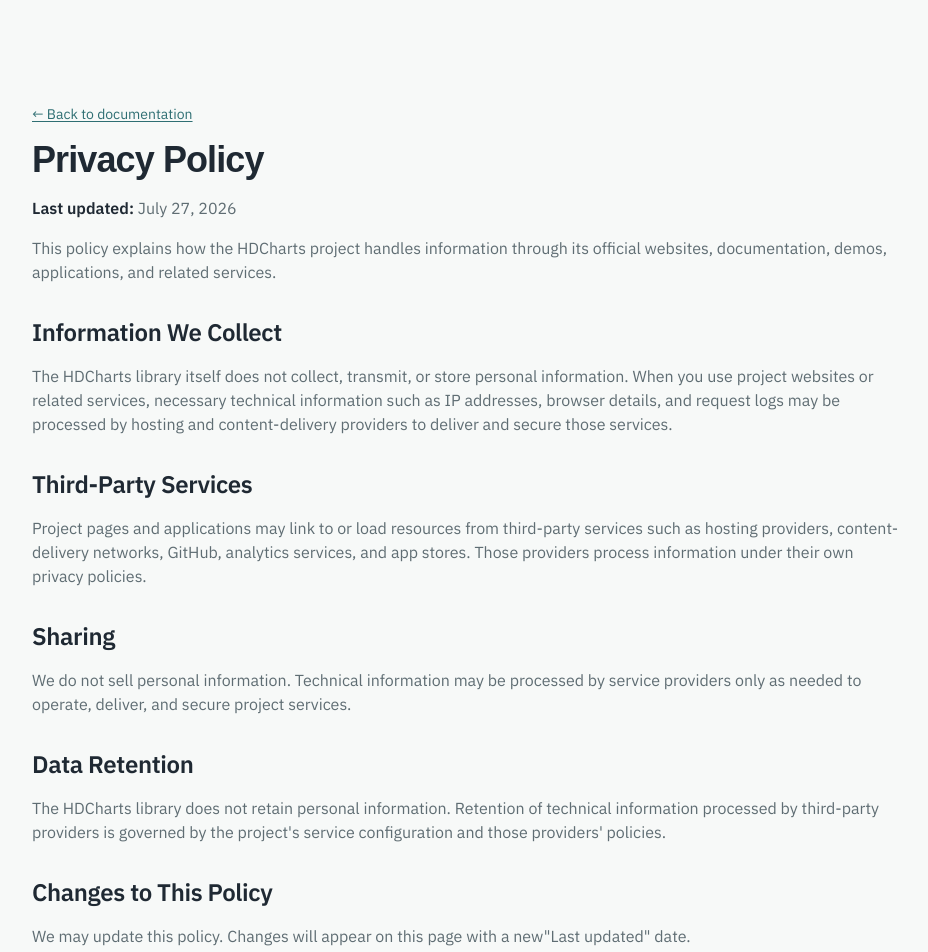
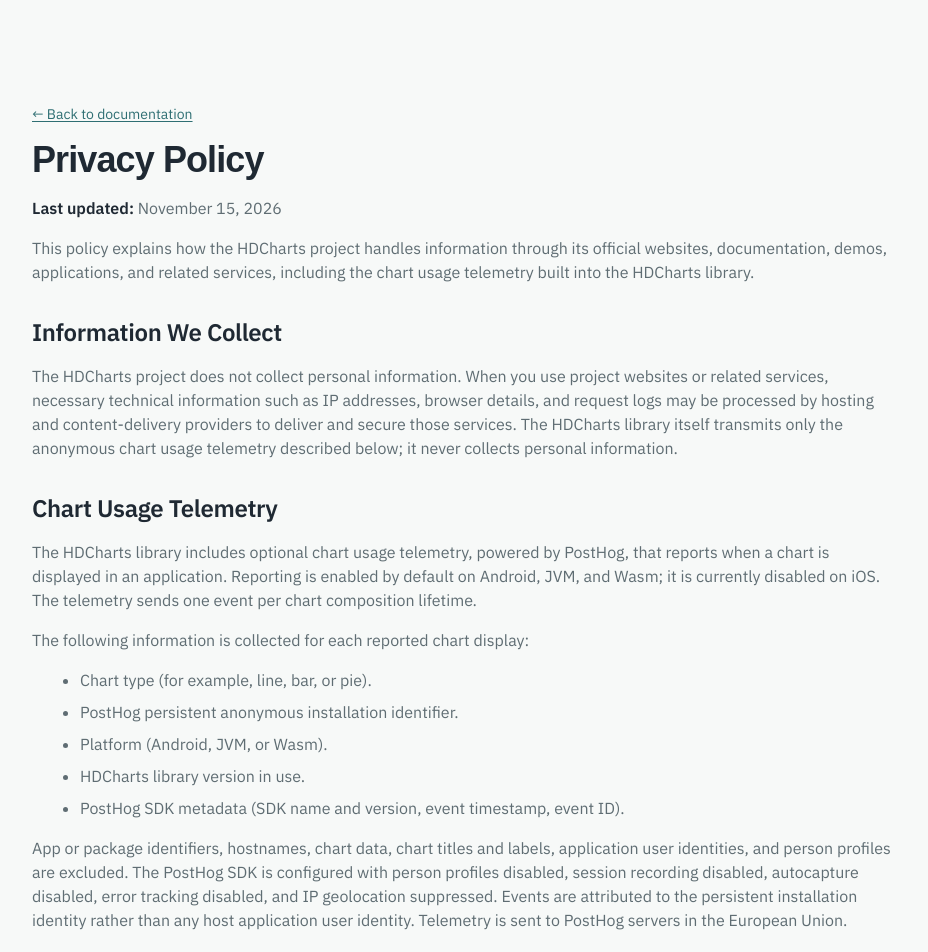
Before and after one commit to HDCharts/charts-docs, a Next.js app in the folder docs-app/: page /privacy-policy in a window 1280 px wide. Shown: the top 952 px of the page, without its empty margins (168-1096 px from the left). Built offline with nearby package versions, Linux system fonts and the light colour scheme; a web font is replaced by a local one.

Commit message:
docs(privacy-policy): disclose chart usage telemetry (#131)

```diff
--- a/docs-app/app/privacy-policy/page.tsx
+++ b/docs-app/app/privacy-policy/page.tsx
@@ -18,29 +18,68 @@ export default function PrivacyPolicyPage() {
       </nav>
       <h1 className="mb-4 [font-family:var(--font-display)] text-4xl font-extrabold tracking-tight text-[var(--text-primary)]">Privacy Policy</h1>
       <p className="mb-4 text-base text-[var(--text-secondary)]">
-        <strong className="text-[var(--text-primary)] font-semibold">Last updated:</strong> July 27, 2026
+        <strong className="text-[var(--text-primary)] font-semibold">Last updated:</strong> November 15, 2026
       </p>
 
       <p className="mb-4 text-base text-[var(--text-secondary)]">
         This policy explains how the HDCharts project handles information through
         its official websites, documentation, demos, applications, and related
-        services.
+        services, including the chart usage telemetry built into the HDCharts
+        library.
       </p>
 
       <h2 className="mt-8 mb-4 text-2xl font-semibold text-[var(--text-primary)]">Information We Collect</h2>
       <p className="mb-4 text-base text-[var(--text-secondary)]">
-        The HDCharts library itself does not collect, transmit, or store personal
-        information. When you use project websites or related services,
-        necessary technical information such as IP addresses, browser details,
-        and request logs may be processed by hosting and content-delivery
-        providers to deliver and secure those services.
+        The HDCharts project does not collect personal information. When you use
+        project websites or related services, necessary technical information
+        such as IP addresses, browser details, and request logs may be processed
+        by hosting and content-delivery providers to deliver and secure those
+        services. The HDCharts library itself transmits only the anonymous chart
+        usage telemetry described below; it never collects personal information.
       </p>
+
+      <h2 className="mt-8 mb-4 text-2xl font-semibold text-[var(--text-primary)]">Chart Usage Telemetry</h2>
+      <p className="mb-4 text-base text-[var(--text-secondary)]">
+        The HDCharts library includes optional chart usage telemetry, powered
+        by PostHog, that reports when a chart is displayed in an application.
+        Reporting is enabled by default on Android, JVM, and Wasm; it is
+        currently disabled on iOS. The telemetry sends one event per chart
+        composition lifetime.
+      </p>
+      <p className="mb-4 text-base text-[var(--text-secondary)]">
+        The following information is collected for each reported chart display:
+      </p>
+      <ul className="mb-4 ml-6 list-disc text-base text-[var(--text-secondary)]">
+        <li>Chart type (for example, line, bar, or pie).</li>
+        <li>PostHog persistent anonymous installation identifier.</li>
+        <li>Platform (Android, JVM, or Wasm).</li>
+        <li>HDCharts library version in use.</li>
+        <li>PostHog SDK metadata (SDK name and version, event timestamp, event ID).</li>
+      </ul>
+      <p className="mb-4 text-base text-[var(--text-secondary)]">
+        App or package identifiers, hostnames, chart data, chart titles and
+        labels, application user identities, and person profiles are excluded.
+        The PostHog SDK is configured with person profiles disabled, session
+        recording disabled, autocapture disabled, error tracking disabled, and
+        IP geolocation suppressed. Events are attributed to the persistent
+        installation identity rather than any host application user identity.
+        Telemetry is sent to PostHog servers in the European Union.
+      </p>
+      <p className="mb-4 text-base text-[var(--text-secondary)]">
+        To disable chart usage telemetry, set this at each application startup
+        before displaying any charts:
+      </p>
+      <pre className="mb-4"><code>{`import io.github.hdcharts.core.ChartsTelemetry
+
+ChartsTelemetry.enabled = false`}</code></pre>
 
       <h2 className="mt-8 mb-4 text-2xl font-semibold text-[var(--text-primary)]">Third-Party Services</h2>
       <p className="mb-4 text-base text-[var(--text-secondary)]">
         Project pages and applications may link to or load resources from
         third-party services such as hosting providers, content-delivery
-        networks, GitHub, analytics services, and app stores. Those providers
+        networks, GitHub, analytics services, and app stores. Chart usage
+        telemetry is reported through PostHog, which processes the anonymous
+        usage data described above under its own privacy policy. Those providers
         process information under their own privacy policies.
       </p>
 
```
